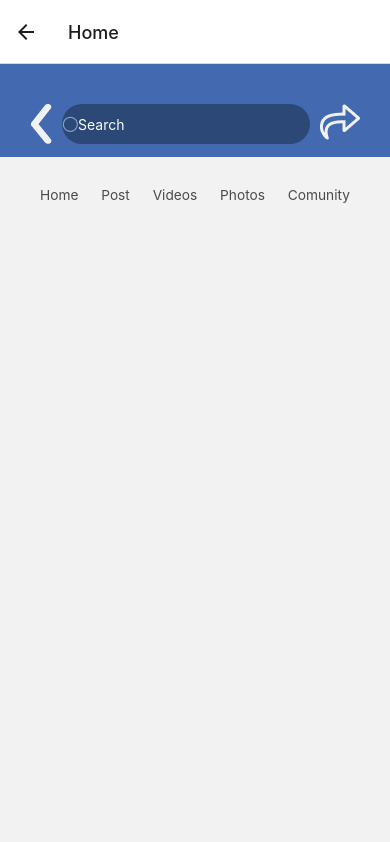
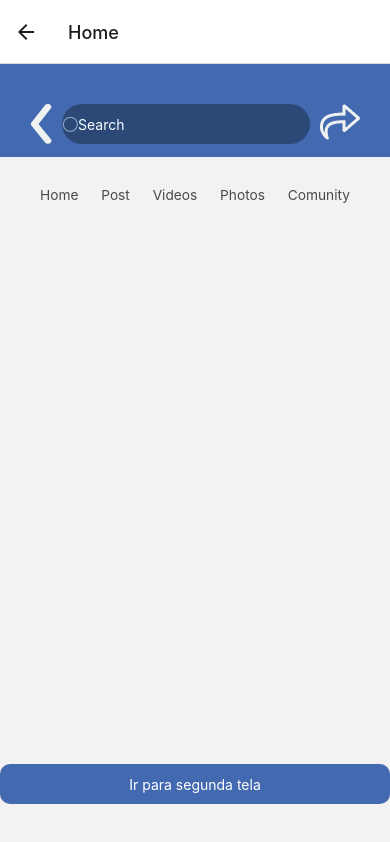
Before and after one commit to Arisa000/teste, a React Native app: screen /Home in a window 390 px wide. Built offline with nearby package versions, Linux system fonts and the light colour scheme.

Commit message:
Criando um botão para ir para segunda tela na HOME

```diff
--- a/src/Pages/Home/index.tsx
+++ b/src/Pages/Home/index.tsx
@@ -1,8 +1,10 @@
 import React from 'react';
-import { StyleSheet, Text, View, Image, TextInput } from 'react-native';
+import { TouchableOpacity, Text, View, Image, TextInput, TouchableOpacityBase } from 'react-native';
 import { StatusBar } from 'expo-status-bar';
 
 import {stylesLink, stylesLinksImportantes, styles} from './styles';
+import {useNavigation} from '@react-navigation/native';
+
 const LinkItens = (props:any)=>{
     return(
       <Text style={stylesLink.text}>{props.name}</Text>
@@ -43,6 +45,12 @@ const Home = () => {
       </View>
       <LinksImportantes />
       <StatusBar style="auto" />
+
+      <View style={styles.conteudoFacebook}>
+        <TouchableOpacity style={styles.button}>
+          <Text style={styles.buttonText}>Ir para segunda tela</Text>
+        </TouchableOpacity>
+      </View>
     </View>
 
     );
--- a/src/Pages/Home/styles.ts
+++ b/src/Pages/Home/styles.ts
@@ -48,4 +48,20 @@ export const styles = StyleSheet.create({
       flex: 1,
       paddingRight: 10,
     },
+    button: {
+        backgroundColor:"#4369B0",
+
+        height: 40,
+        alignItems: 'center',
+        justifyContent: 'center',
+        borderRadius: 10,
+    },
+    conteudoFacebook: {
+        flex: 1,
+        justifyContent: 'flex-end',
+        paddingVertical: 40,
+    },
+    buttonText: {
+        color: 'white',
+    },
 });
--- /dev/null
+++ b/src/Pages/Login/styles.ts
@@ -0,0 +1,2 @@
+import React from 'react';
+import {StyleSheet} from 'react-native';
```
